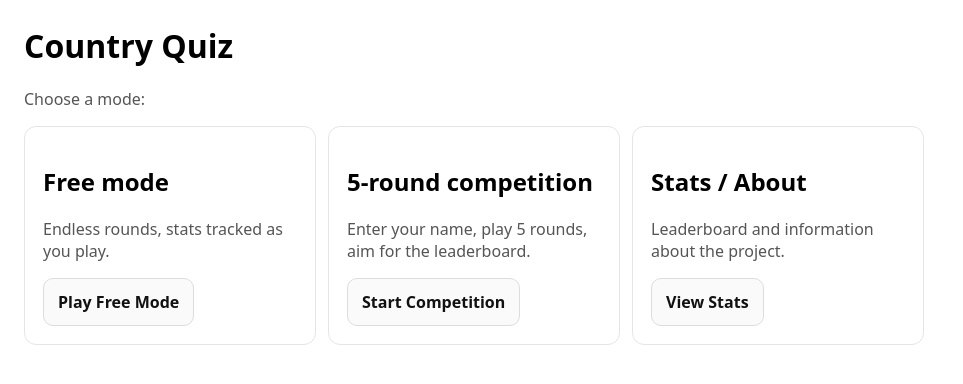
After one commit to alistairhmparker/country-quiz, a Flask app: page / in a window 1280 px wide. The commit adds this page. Shown: the top 384 px of the page, without its empty margins (0-963 px from the left). Run offline with Flask 3, Linux system fonts and the light colour scheme.

Commit message:
Finish competition features

```diff
--- a/app.py
+++ b/app.py
@@ -18,10 +18,20 @@ from rules.language import language_guess_is_correct
 from rules.competition import validate_player_name
 from rules.competition import is_complete_country
 from rules.language import language_guess_is_correct
-from leaderboard import record_score, get_top_entries
+from leaderboard import record_score, get_top_entries, format_played_at
 
 
 app = Flask(__name__)
+
+
+# --- About ---
+ABOUT_GITHUB_URL = os.environ.get("ABOUT_GITHUB_URL", "https://github.com/alistairhmparker/country-quiz")
+ABOUT_CREATOR = os.environ.get("ABOUT_CREATOR", "Alistair Parker")
+ABOUT_CONTACT = os.environ.get("ABOUT_CONTACT", "your-email@example.com")
+ABOUT_BLURB = os.environ.get(
+    "ABOUT_BLURB",
+    "Country Quiz is a Flask web app that generates geography quiz rounds from the RestCountries dataset."
+)
 
 
 # --- Security / config ---
@@ -35,6 +45,8 @@ app.config.update(
 )
 
 csrf = CSRFProtect(app)
+
+LEADERBOARD_LIMIT = 20
 
 DEV_TOOLS_ENABLED = os.environ.get("DEV_TOOLS_ENABLED") == "1"
 
@@ -177,6 +189,22 @@ def pick_unseen_complete_country(countries: list[dict], seen_names: set[str]) ->
                 candidates.append(fields)
 
     return random.choice(candidates)
+
+
+def clear_competition_session(keep_name: bool = False):
+    keys = [
+        "comp_name",
+        "comp_round",
+        "comp_score",
+        "comp_seen",
+        "comp_in_round",
+        "comp_current",
+    ]
+    name = session.get("comp_name")
+    for k in keys:
+        session.pop(k, None)
+    if keep_name and name:
+        session["comp_name"] = name
 
 
 # --- Routes ---
@@ -480,24 +508,23 @@ def competition_play():
     )
 
 
-@app.route("/competition/summary")
-def competition_summary():
+@app.route("/competition/save", methods=["POST"])
+def competition_save():
     comp_name = session.get("comp_name")
     if not comp_name:
         return redirect(url_for("competition_start"))
 
     comp_score = int(session.get("comp_score") or 0)
-    leaderboard = get_top_entries(20)
 
-    session["comp_in_round"] = False
-    session["comp_current"] = None
+    record_score(comp_name, comp_score)
 
-    return render_template(
-        "competition_summary.html",
-        comp_name=comp_name,
-        comp_score=comp_score,
-        leaderboard=leaderboard,
-    )
+    # Clear comp state AFTER saving, but keep the name
+    clear_competition_session(keep_name=True)
+
+    # Store last score for the summary page
+    session["last_comp_score"] = comp_score
+
+    return redirect(url_for("competition_summary"))
 
 
 @app.route("/competition/save", methods=["POST"])
@@ -508,8 +535,13 @@ def competition_save():
 
     comp_score = int(session.get("comp_score") or 0)
 
-    # Record score (only updates if improved)
     record_score(comp_name, comp_score)
+
+    # Clear comp state AFTER saving, but keep the name
+    clear_competition_session(keep_name=True)
+
+    # Store last score for the summary page
+    session["last_comp_score"] = comp_score
 
     return redirect(url_for("competition_summary"))
 
@@ -517,7 +549,14 @@ def competition_save():
 @app.route("/stats")
 def stats():
     leaderboard = get_top_entries(20)
-    return render_template("stats.html", leaderboard=leaderboard)
+    return render_template(
+    "stats.html",
+    leaderboard=leaderboard_view,
+    about_github_url=ABOUT_GITHUB_URL,
+    about_creator=ABOUT_CREATOR,
+    about_contact=ABOUT_CONTACT,
+    about_blurb=ABOUT_BLURB,
+)
 
 
 @app.route("/reset")
--- a/templates/competition_summary.html
+++ b/templates/competition_summary.html
@@ -42,7 +42,7 @@
 
 
   {% if leaderboard %}
-    <h2>Leaderboard (Top 20)</h2>
+    <h2>Leaderboard</h2>
     <table style="width:100%; border-collapse:collapse; margin-top:12px;">
       <thead>
         <tr>
--- /dev/null
+++ b/templates/landing.html
@@ -0,0 +1,53 @@
+<!doctype html>
+<html>
+  <head>
+    <meta charset="utf-8" />
+    <title>Country Quiz</title>
+    <meta name="viewport" content="width=device-width, initial-scale=1" />
+    <style>
+      body { font-family: system-ui, sans-serif; margin: 24px; max-width: 900px; }
+      .card { border: 1px solid #e5e5e5; border-radius: 12px; padding: 18px; }
+      .grid { display: grid; grid-template-columns: 1fr; gap: 12px; margin-top: 16px; }
+      @media (min-width: 700px) { .grid { grid-template-columns: 1fr 1fr 1fr; } }
+      a.button {
+        display: inline-block;
+        text-decoration: none;
+        text-align: center;
+        padding: 12px 14px;
+        border-radius: 10px;
+        border: 1px solid #ddd;
+        font-weight: 650;
+        color: #111;
+        background: #fafafa;
+      }
+      a.button:hover { background: #f2f2f2; }
+      .muted { color: #555; }
+    </style>
+  </head>
+  <body>
+    <h1>Country Quiz</h1>
+    <p class="muted">
+      Choose a mode:
+    </p>
+
+    <div class="grid">
+      <div class="card">
+        <h2>Free mode</h2>
+        <p class="muted">Endless rounds, stats tracked as you play.</p>
+        <a class="button" href="{{ url_for('free') }}">Play Free Mode</a>
+      </div>
+
+      <div class="card">
+        <h2>5-round competition</h2>
+        <p class="muted">Enter your name, play 5 rounds, aim for the leaderboard.</p>
+        <a class="button" href="{{ url_for('competition_start') }}">Start Competition</a>
+      </div>
+
+      <div class="card">
+        <h2>Stats / About</h2>
+        <p class="muted">Leaderboard and information about the project.</p>
+        <a class="button" href="{{ url_for('stats') }}">View Stats</a>
+      </div>
+    </div>
+  </body>
+</html>
--- a/templates/results.html
+++ b/templates/results.html
@@ -201,8 +201,9 @@
         </div>
 
         <div class="actions">
-            <a class="btn" href="/">Play Again</a>
-            <a class="link" href="/reset">Reset stats</a>
+            <a class="btn" href="{{ url_for('free') }}">Play Again</a>
+            <a class="link" href="{{ url_for('reset') }}">Reset stats</a>
+            <a class="link" href="{{ url_for('landing') }}">Home</a>
         </div>
     </div>
 </body>
```
Also changed, not shown: leaderboard.py (+14 -1 lines), templates/competition_start.html (added, +53 -0 lines), templates/stats.html (+9 -14 lines), tests/test_competition_name.py (added, +23 -0 lines), tests/test_leaderboard.py (added, +23 -0 lines).
